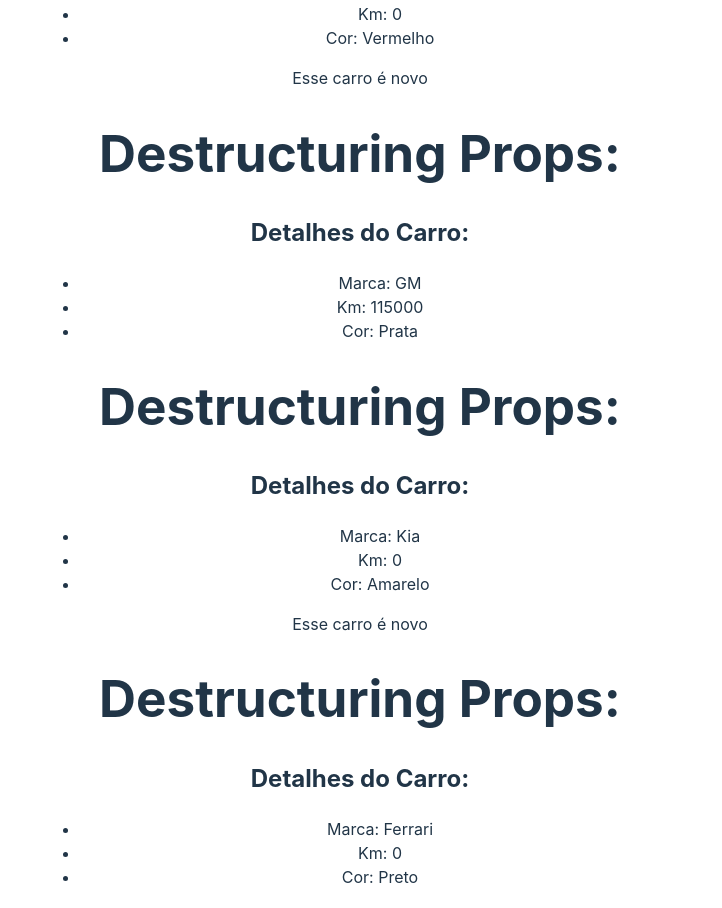
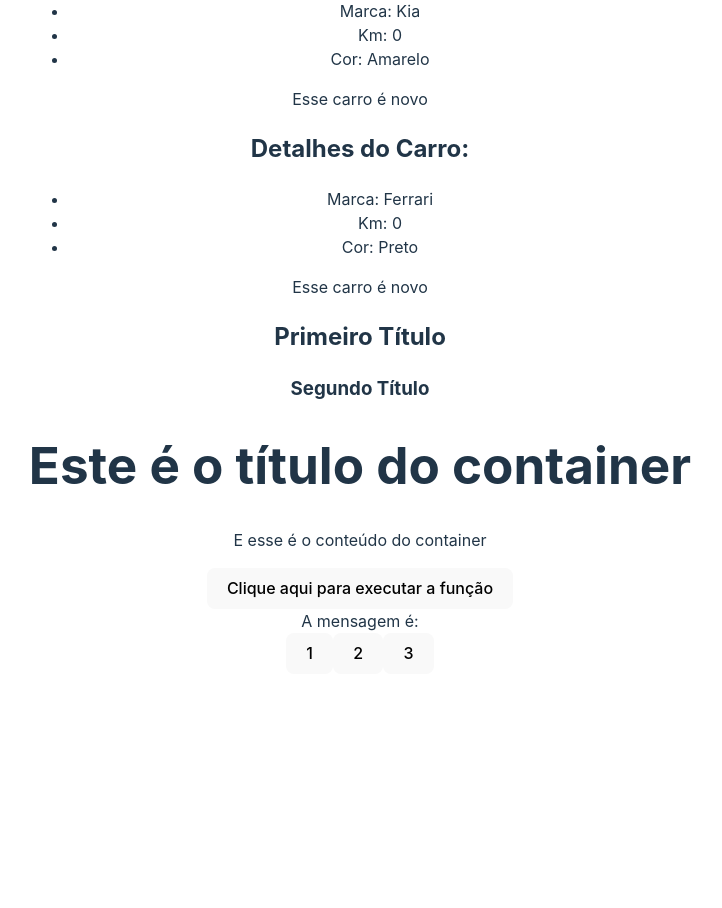
Before and after one commit to rafavanzele/REACT, a React (Vite) app in the folder 3_AVANCANDO_EM_REACT/avancando_em_react/: page / in a window 1280 px wide. Shown: the part 2520-3428 px from the top of the page, without its empty margins (280-1002 px from the left). Built offline with nearby package versions, Linux system fonts and the light colour scheme.

Commit message:
fragments / prop children / função como prop / state lift

```diff
--- a/3_AVANCANDO_EM_REACT/avancando_em_react/src/App.jsx
+++ b/3_AVANCANDO_EM_REACT/avancando_em_react/src/App.jsx
@@ -3,9 +3,14 @@ import './App.css'
 
 import Variosguardachuva from './assets/variosguardachuva.jpg'
 import CarDetails from './components/CarDetails'
+import ChangeMessageState from './components/ChangeMessageState'
 import ConditionalRender from './components/ConditionalRender'
+import Container from './components/Container'
+import ExecuteFunction from './components/ExecuteFunction'
+import Fragments from './components/Fragments'
 import ListRender from './components/ListRender'
 import ManageData from './components/ManageData'
+import Message from './components/Message'
 import ShowUserName from './components/ShowUserName'
 
 
@@ -14,9 +19,19 @@ function App() {
 
   const cars = [
     {id: 1, brand:'GM', km: 115000, color: 'Prata', newCar: false},
-    {id: 1, brand:'Kia', km: 0, color: 'Amarelo', newCar: true},
-    {id: 1, brand:'Ferrari', km: 0, color: 'Preto', newCar: true}
+    {id: 2, brand:'Kia', km: 0, color: 'Amarelo', newCar: true},
+    {id: 3, brand:'Ferrari', km: 0, color: 'Preto', newCar: true}
   ]
+
+  function showMessage () {
+    console.log('Evento do componente pai')
+  }
+
+  const [message, setMessage] = useState("")
+
+  const handleMessage = (msg) => {
+    setMessage(msg)
+  }
 
 
   return (
@@ -53,8 +68,25 @@ function App() {
 
         {/* loop em array de ojetos (usando o modelo 'cars' dali de cima) */}
         {cars.map((car) => (
-          <CarDetails brand={car.brand} km={car.km} color={car.color} newCar={car.newCar}/>
+          <CarDetails key={car.id} brand={car.brand} km={car.km} color={car.color} newCar={car.newCar}/>
         ))}
+
+        {/* fragment */}
+        <Fragments/>
+
+        {/* children */}
+        {/*quando quiser usar html dentro do jsx deve abrir e fechar a tag igual abaixo */}
+        <Container>
+          <p>E esse é o conteúdo do container</p>
+        </Container>
+
+        {/* executar função */}
+        <ExecuteFunction myFunction={showMessage}/>
+
+        {/* state lift */}
+        <Message msg={message}/>
+        <ChangeMessageState handleMessage={handleMessage}/>
+
       </div>
 
 
--- a/3_AVANCANDO_EM_REACT/avancando_em_react/src/components/CarDetails.jsx
+++ b/3_AVANCANDO_EM_REACT/avancando_em_react/src/components/CarDetails.jsx
@@ -1,9 +1,10 @@
 
 
 const CarDetails = ({brand, km, color, newCar}) => {
+
   return (
     <div>
-        <h1>Destructuring Props:</h1>
+
         <h2>Detalhes do Carro:</h2>
         <ul>
             <li>Marca: {brand}</li>
--- /dev/null
+++ b/3_AVANCANDO_EM_REACT/avancando_em_react/src/components/ChangeMessageState.jsx
@@ -0,0 +1,16 @@
+import React from 'react'
+
+const ChangeMessageState = ({handleMessage}) => {
+
+    const messages = ['Oi', 'Olá!', 'Oi, tudo bem?']
+
+  return (
+    <div>
+        <button onClick={() => handleMessage(messages[0])}>1</button>
+        <button onClick={() => handleMessage(messages[1])}>2</button>
+        <button onClick={() => handleMessage(messages[2])}>3</button>
+    </div>
+  )
+}
+
+export default ChangeMessageState
--- /dev/null
+++ b/3_AVANCANDO_EM_REACT/avancando_em_react/src/components/Container.jsx
@@ -0,0 +1,12 @@
+
+
+const Container = ({children}) => {
+  return (
+    <div>
+        <h1>Este é o título do container</h1>
+        {children}
+    </div>
+  )
+}
+
+export default Container
--- /dev/null
+++ b/3_AVANCANDO_EM_REACT/avancando_em_react/src/components/ExecuteFunction.jsx
@@ -0,0 +1,11 @@
+import React from 'react'
+
+const ExecuteFunction = ({myFunction}) => {
+  return (
+    <div>
+        <button onClick={myFunction}>Clique aqui para executar a função</button>
+    </div>
+  )
+}
+
+export default ExecuteFunction
--- /dev/null
+++ b/3_AVANCANDO_EM_REACT/avancando_em_react/src/components/Fragments.jsx
@@ -0,0 +1,15 @@
+//fragment sao tags vazias faz com que o elemento nao precise ter apenas um elemento pai
+
+
+import React from 'react'
+
+const Fragments = () => {
+  return (
+    <>
+        <h2>Primeiro Título</h2>
+        <h3>Segundo Título</h3>
+    </>
+  )
+}
+
+export default Fragments
--- /dev/null
+++ b/3_AVANCANDO_EM_REACT/avancando_em_react/src/components/Message.jsx
@@ -0,0 +1,11 @@
+import React from 'react'
+
+const Message = ({msg}) => {
+  return (
+    <div>
+        A mensagem é: {msg}
+    </div>
+  )
+}
+
+export default Message
```
